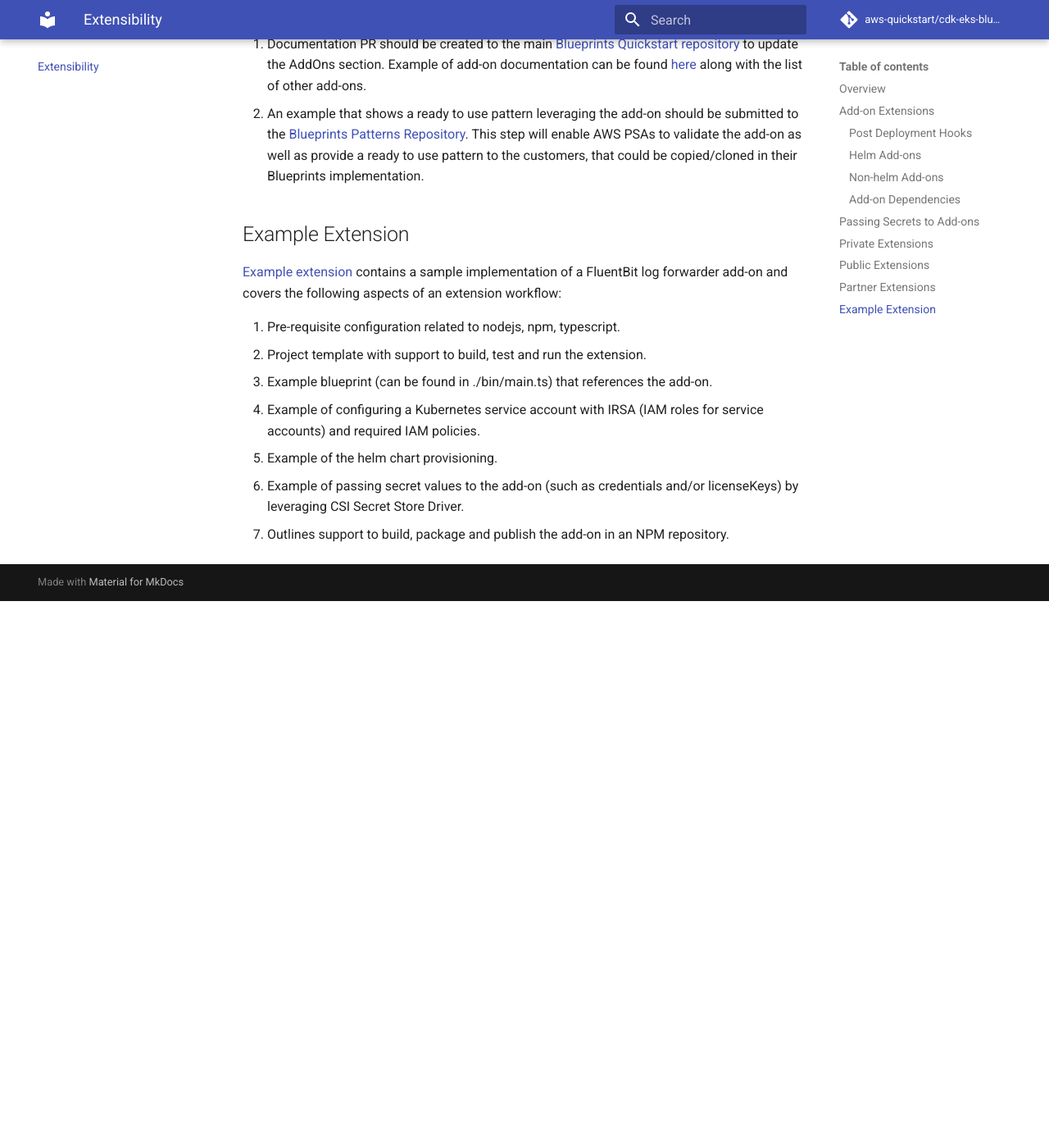
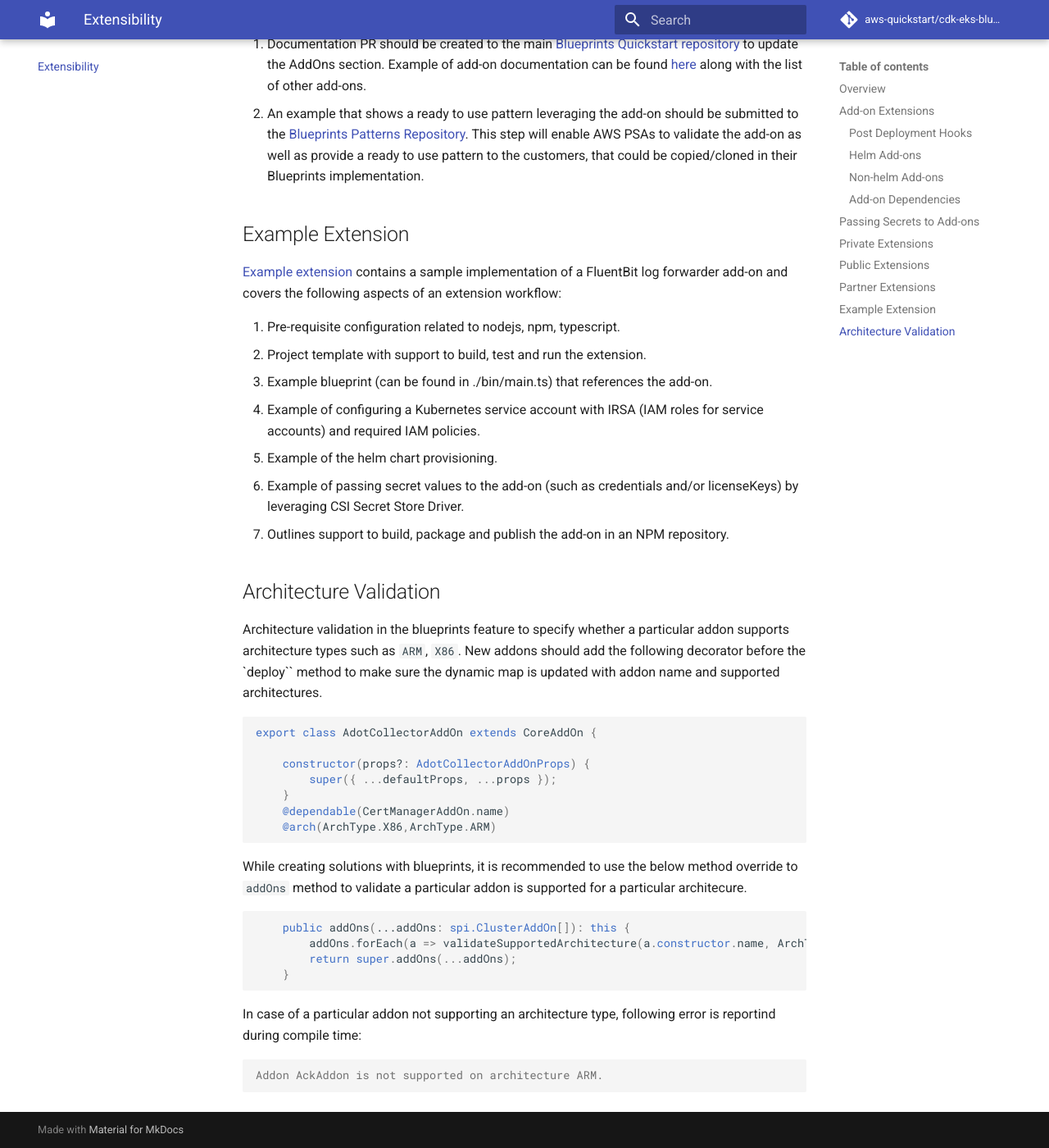
Before and after one commit to aws-quickstart/cdk-eks-blueprints, an MkDocs documentation site: the page built from docs/extensibility.md, in a window 1280 px wide and 1400 px high, scrolled down 6596 px. Shown: the whole window at 82% size. Built offline with MkDocs 1.6.1 and Material for MkDocs 9.7.7, drawn with Linux system fonts in a browser that asks for light colours; comment, search, counter and statistics services are not loaded; before the commit the page ends 7329 px from its top, so only the background shows below that.

Commit message:
Adding support for Architectures

````diff
--- a/docs/extensibility.md
+++ b/docs/extensibility.md
@@ -1,6 +1,9 @@
 # Extensibility
+
 This guide provides an overview of extensibility options focusing on add-on extensions as the primary mechanism for the partners and customers.
+
 ## Overview
+
 Blueprints Framework is designed to be extensible. In the context of this guide, extensibility refers to the ability of customers and partners to both add new capabilities to the framework or platforms based on Blueprints as well as customize existing behavior, including the ability to modify or override existing behavior.
 
 The following abstractions can be leveraged to add new features to the framework:
@@ -78,6 +81,7 @@
     }
 }
 ```
+
 **Note:** When leveraging this approach consider how customers can apply the add-on for fully private clusters. It may be reasonable to bundle the manifest with the add-on in the npm package.
 
 ### Add-on Dependencies
@@ -145,6 +149,7 @@
 
 const secretProviderClass = new blueprints.addons.SecretProviderClass(clusterInfo, sa, "my-addon-license-secret-class", csiSecret);
 ```
+
 **Note:** you can also leverage `LookupSecretsManagerSecretByArn`, `LookupSsmSecretByAttrs` or a custom implementation of the secret provider interface `blueprints.addons.SecretProvider`.
 
 After the secret provider class is created, it should be mounted on any pod in the namespace to make the secret accessible. Mounting the secret volume also creates a regular Kubernetes `Secret` object based on the supplied description (`my-addon-license-secret`). This capability is controlled by the configuration of the Blueprints Secret Store add-on and is enabled by default.
@@ -205,6 +210,7 @@
     .addOns(new MyAddOn())
     .build(app, 'my-extension-test-blueprint');
 ```
+
 ## Public Extensions
 
 The life-cycle of a public extension should be decoupled from the life-cycle of the [EKS Blueprints main repository](https://github.com/aws-quickstart/cdk-eks-blueprints). When decoupled, extensions can be released at any arbitrary cadence specific to the extension, enabling better agility when it comes to new features or bug fixes.
@@ -234,3 +240,32 @@
 5. Example of the helm chart provisioning.
 6. Example of passing secret values to the add-on (such as credentials and/or licenseKeys) by leveraging CSI Secret Store Driver.
 7. Outlines support to build, package and publish the add-on in an NPM repository.
+
+## Architecture Validation
+
+Architecture validation in the blueprints feature to  specify whether a particular addon supports architecture types such as `ARM`, `X86`. New addons should add the following decorator before the `deploy`` method to make sure the dynamic map is updated with addon name and supported architectures.
+
+```typescript
+export class AdotCollectorAddOn extends CoreAddOn {
+
+    constructor(props?: AdotCollectorAddOnProps) {
+        super({ ...defaultProps, ...props });
+    }
+    @dependable(CertManagerAddOn.name)
+    @arch(ArchType.X86,ArchType.ARM)
+```
+
+While creating solutions with blueprints, it is recommended to use the below method override to `addOns` method to validate a particular addon is supported for a particular architecure.
+
+```typescript
+    public addOns(...addOns: spi.ClusterAddOn[]): this {
+        addOns.forEach(a => validateSupportedArchitecture(a.constructor.name, ArchType.ARM));
+        return super.addOns(...addOns);
+    }
+```
+
+In case of a particular addon not supporting an architecture type, following error is reportind during compile time:
+
+```output
+Addon AckAddon is not supported on architecture ARM.
+```
````
